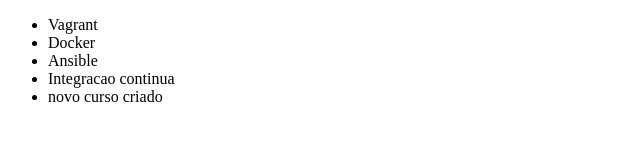
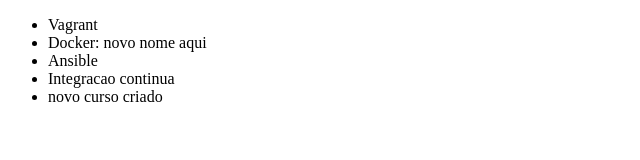
Before and after one commit to robmaycon/alura-git, a plain HTML site: page index.html in a window 1280 px wide. Shown: the full height of the page, 0-640 px from the left. Drawn offline with Linux system fonts and the light colour scheme.

Commit message:
mudanca no docker

```diff
--- a/index.html
+++ b/index.html
@@ -7,7 +7,7 @@
 <body>
     <ul>
         <li>Vagrant</li>
-        <li>Docker</li>
+        <li>Docker: novo nome aqui</li>
         <li>Ansible</li>
         <li>Integracao continua</li>
         <li> novo curso criado</li>
```
